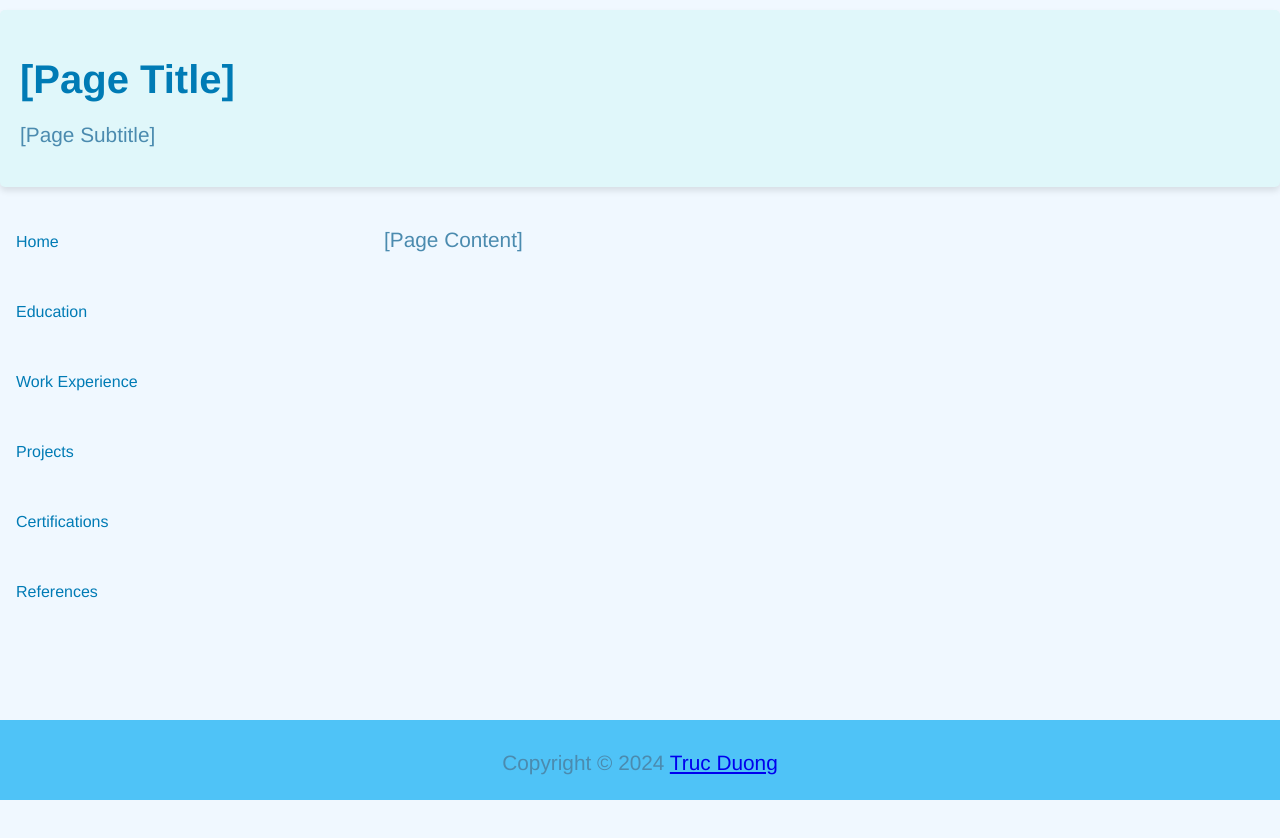
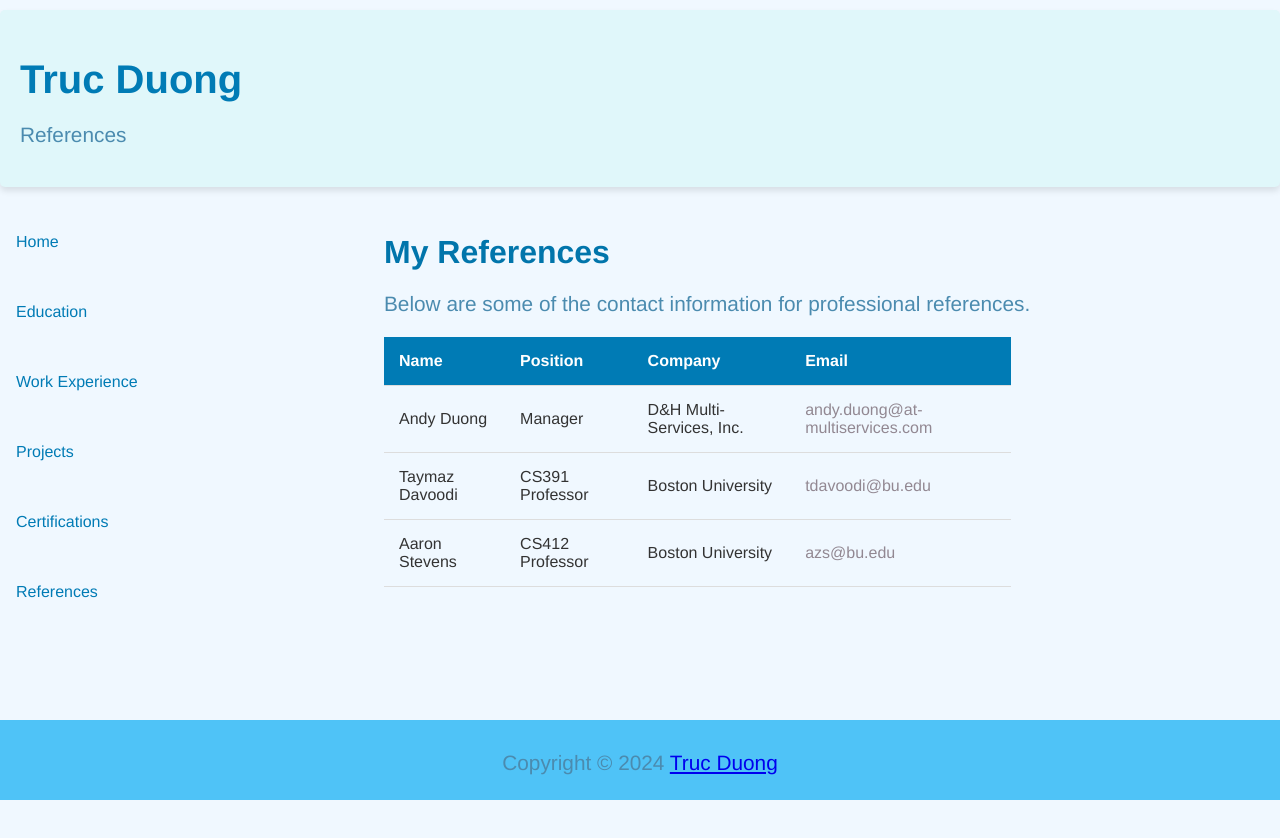
Before and after one commit to trucdg/cs391-mp1, a plain HTML site: page references.html in a window 1280 px wide. Drawn offline with Linux system fonts and the light colour scheme.

Commit message:
add references page

```diff
--- a/references.html
+++ b/references.html
@@ -9,8 +9,8 @@
 <body>
     <!-- Header -->
     <header>
-        <h1>[Page Title]</h1>
-        <p>[Page Subtitle]</p>
+        <h1>Truc Duong</h1>
+        <p>References</p>
     </header>
 
     <!-- Navigation -->
@@ -27,8 +27,40 @@
 
     <!-- Main Content -->
     <main>
-        <!-- Unique content for each page goes here -->
-        <p>[Page Content]</p>
+        <h2>My References</h2>
+        <p>Below are some of the contact information for professional references.</p>
+        <div id="references">
+            <table>
+                <thead>
+                    <tr>
+                        <th>Name</th>
+                        <th>Position</th>
+                        <th>Company</th>
+                        <th>Email</th>
+                    </tr>
+                </thead>
+                <tbody>
+                    <tr>
+                        <td>Andy Duong</td>
+                        <td>Manager</td>
+                        <td>D&H Multi-Services, Inc.</td>
+                        <td><a href="mailto:andy.duong@at-multiservices.com">andy.duong@at-multiservices.com</a></td>
+                    </tr>
+                    <tr>
+                        <td>Taymaz Davoodi</td>
+                        <td>CS391 Professor</td>
+                        <td>Boston University</td>
+                        <td><a href="mailto:tdavoodi@bu.edu">tdavoodi@bu.edu</a></td>
+                    </tr>
+                    <tr>
+                        <td>Aaron Stevens</td>
+                        <td>CS412 Professor</td>
+                        <td>Boston University</td>
+                        <td><a href="mailto:azs@bu.edu">azs@bu.edu</a></td>
+                    </tr>
+                </tbody>
+            </table>
+        </div>
     </main>
 
     <!-- Footer -->
--- a/styles.css
+++ b/styles.css
@@ -243,6 +243,34 @@ h3 {
     padding-bottom: 5em;
 }
 
+/* References */
+table {
+    width: 70%;
+    border-collapse: collapse;
+    margin: 20px 0;
+}
+
+th, td {
+    padding: 15px;
+    text-align: left;
+    border-bottom: 1px solid #ddd;
+}
+
+th {
+    background-color: #007bb5;
+    color: white;
+}
+
+td a {
+    color: #928892;
+    text-decoration: none;
+}
+
+td a:hover {
+    text-decoration: underline;
+    color: #bd1cb3;
+}
+
 /* Responsive CSS */
 @media screen and (max-width:750px) {
     body {
```
